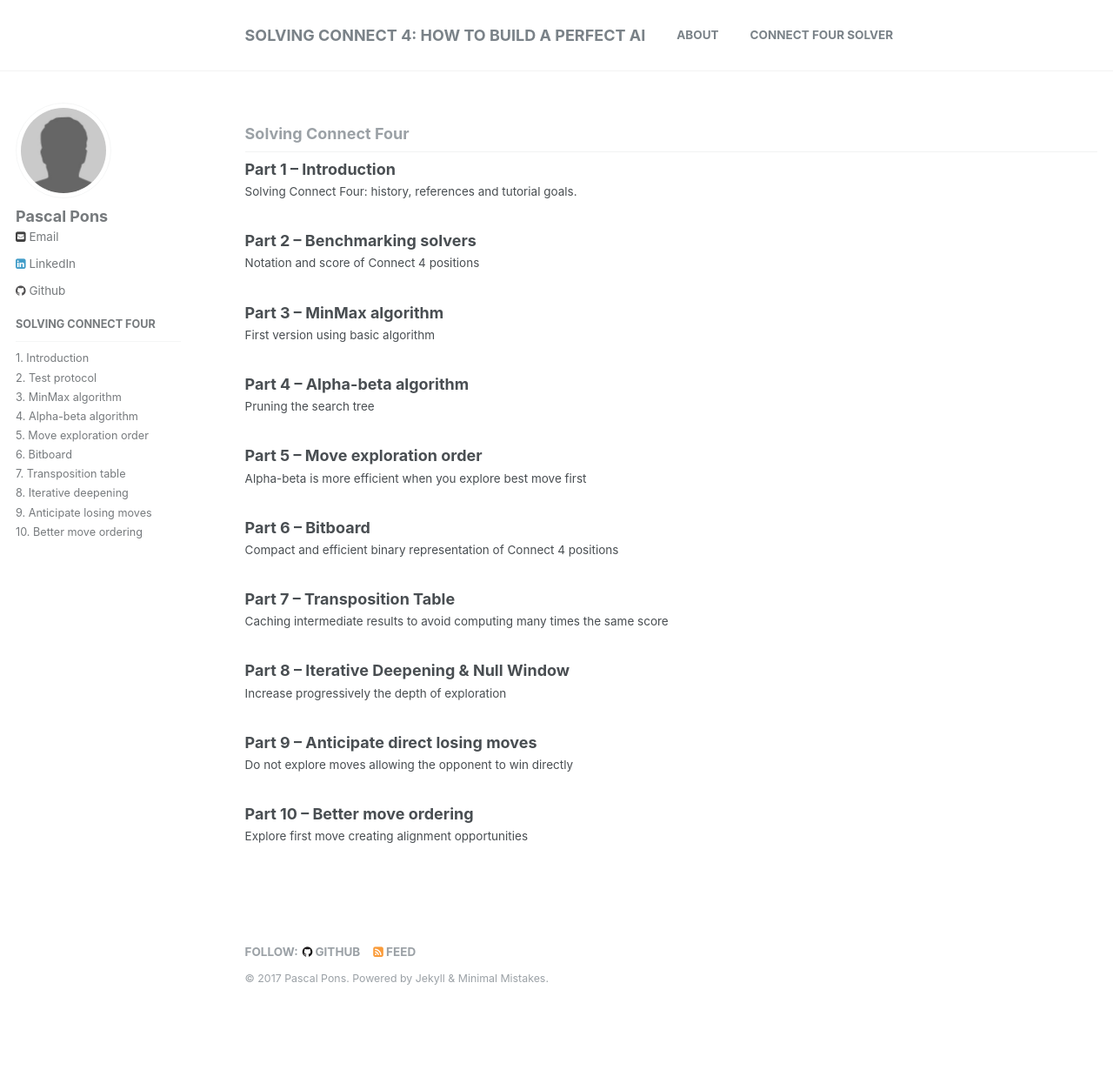
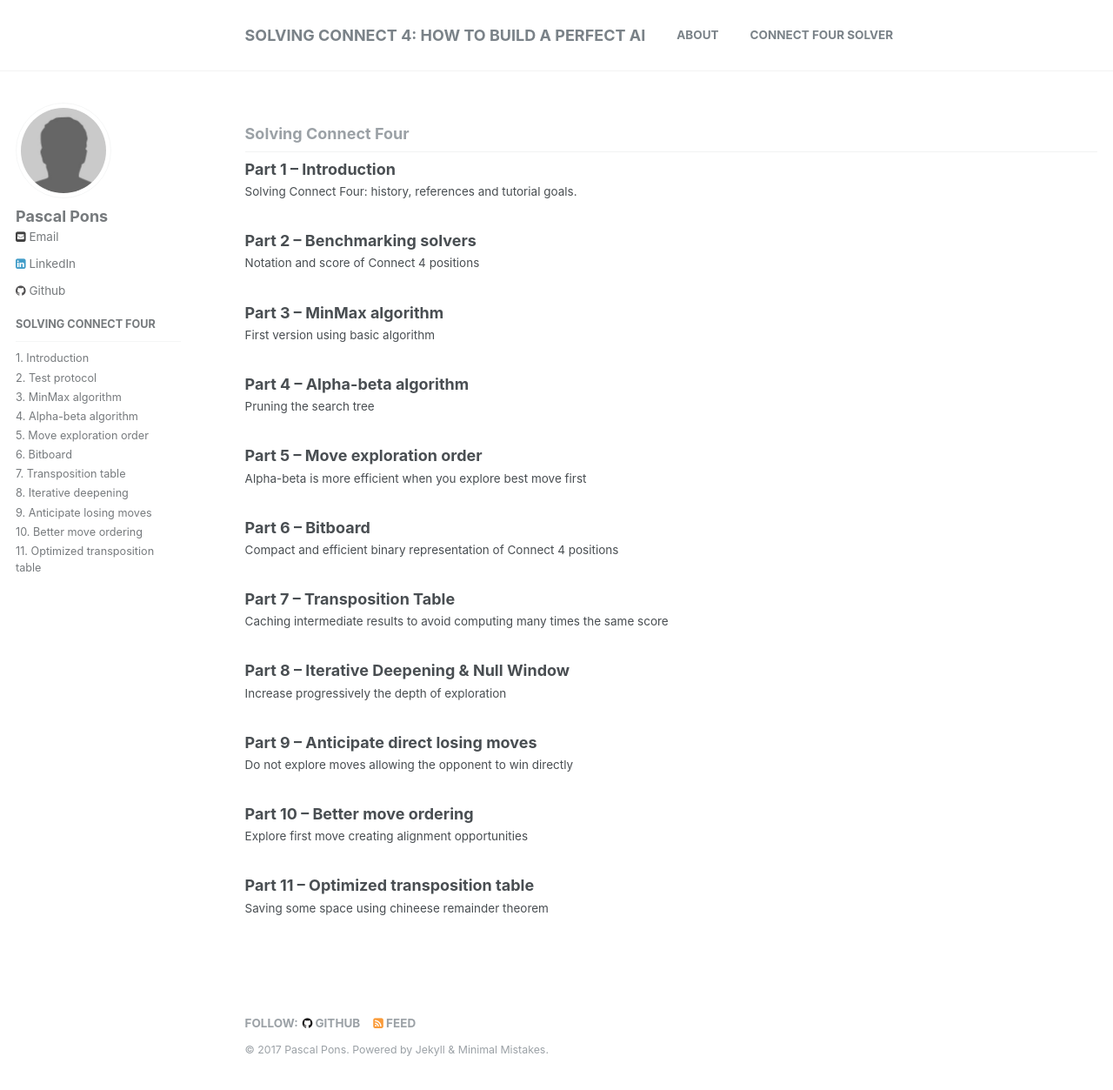
Before and after one commit to gamesolver/gamesolver.github.io, a Jekyll site: the page built from index.html, in a window 1280 px wide and 1271 px high. Shown: the top 1253 px of the window at 87% size. Built offline with Jekyll 4.4.1, drawn with Linux system fonts in a browser that asks for light colours; the list of posts is cut into pages by our own code; some of the changed lines change nothing that is shown.

Commit message:
Part11: Optimized transposition table

````diff
--- a/_data/navigation.yml
+++ b/_data/navigation.yml
@@ -29,3 +29,5 @@
         url: /solving-connect-four/09-anticipate-losing-moves/
       - title: "10. Better move ordering"
         url: /solving-connect-four/10-better-move-ordering/
+      - title: "11. Optimized transposition table"
+        url: /solving-connect-four/11-optimized-transposition-table/
--- /dev/null
+++ b/_solving-connect-four/11-optimized-transposition-table.md
@@ -0,0 +1,92 @@
+---
+title:  "Part 11 -- Optimized transposition table"
+date:   2017-10-22
+excerpt: "Saving some space using chineese remainder theorem"
+---
+
+Our [initial implementation in part 7](/solving-connect-four/07-transposition-table/) of transposition table is using 64bits entries to store 56bits keys and 8bits values. The code used in this tutorial was using a 64MB table of about 2^23 entries.
+
+We will implement in this section an optimized verion of it that is more memory effective with configurable key and value size.
+
+# Storing partial key and [Chineese remainer theorem](https://en.wikipedia.org/wiki/Chinese_remainder_theorem)
+
+Let's first look at the implementation:
+
+```c++
+class TranspositionTable {
+  private:
+
+  static const size_t size = 1 << 23 + 9; // size of the transpositin table must be odd, preferably prime number
+  typedef key_t uint32_t;
+  typedef value_t uint8_t;
+
+  key_t *K;     // Array to store trucated version of keys;
+  value_t *V;   // Array to store values;
+
+  size_t index(uint64_t key) const {
+    return key%size;
+  }
+
+  public:
+  // removed constructor, destructor for lisibility.
+
+  /**
+   * Store a value for a given key
+   * @param key: must be less than key_size bits.
+   * @param value: must be less than value_size bits. null (0) value is used to encode missing data
+   */
+  void put(uint64_t key, value_t value) {
+    size_t pos = index(key);
+    K[pos] = key; // key is possibly trucated as key_t is possibly less than key_size bits.
+    V[pos] = value;
+  }
+
+  /**
+   * Get the value of a key
+   * @param key: must be less than key_size bits.
+   * @return value_size bits value associated with the key if present, 0 otherwise.
+   */
+  value_t get(uint64_t key) const {
+    size_t pos = index(key);
+    if(K[pos] == (key_t)key) return V[pos]; // need to cast to key_t because key may be truncated due to size of key_t
+    else return 0;
+  }
+};
+```
+At a first glance we are almost doing the same as before, with the only exception that the type key_t is now 32 bits, smaller than the 49 bits needed to store a full position key.
+
+Indeed we use the same simple transition table with modular indexing, but we will only store the last k bits of the key, k being smaller than the key size  (k is 32 in the above code). The last k bits are in fact the key modulo 2^k. We store it in a table of S entries (S being odd) at position key modulo S. S and 2^k being prime each other, by the [Chineese remainer theorem](https://en.wikipedia.org/wiki/Chinese_remainder_theorem), the pair (key%S, key%2^k) can only map to a single integer "key" lower than S*2^k.
+
+So if we select carefully the number of bits k and the size of the table we can guarantee that there is no collision of two different keys ending up in the same slot of the table and having the same trucated value as long as S*2^k is larger than the maximal key. We can also express this constraint as the number of bits of the key need to be less or equal than the number of bit stored bits of the key plus log2(S).
+
+
+The [acual implementation](https://github.com/PascalPons/connect4/releases/tag/part11) is a little more complex as it also allows to have flexible configuration of the key, value and table size as class template.
+
+
+# Case of the 7x6 connect 4 board
+
+A 7x6 connect position key is 49 bits. We can use efficient 32bit storage of the key and 8bit storage of values as long as the transposition table size is an odd number greater than 2^17. In practice for this tutorial the size of the transposition table has been selected as the smallest prime number above 2^17, leading to a transposition table size of about (4+1)*2^23 bytes = 40MB.
+
+
+# Benchmark
+
+The new improved transposition table allowed to reduce the memory need from 64MB to 40MB, while keeping the same number of entries. The new implementation, leveraging only primitive integral types is a little faster than the previous one. The reduced memory footprint also speeds up marginally the processing time. Overall the solver is a little less than 10% faster on our tests:
+
+|Solver                                        |Test Set name   |mean time |mean nb pos |K pos/s |
+-----------------------------------------------|----------------|----------|------------|--------|
+|Optimized transposition table (strong solver) |End-Easy        |4.722 μs  |54.93       |11,630  |
+|Optimized transposition table (strong solver) |Middle-Easy     |39.90 μs  |517.4       |12,960  |
+|Optimized transposition table (strong solver) |Middle-Medium   |3.736 ms  |48,450      |12,970  |
+|Optimized transposition table (strong solver) |Begin-Easy      |275.5 μs  |3,693       |13,400  |
+|Optimized transposition table (strong solver) |Begin-Medium    |113.4 ms  |1,459,000   |12,870  |
+|Optimized transposition table (strong solver) |Begin-Hard      |5.667 s   |72,490,000  |12,790  |
+|----------------------------------------------|----------------|----------|------------|--------|
+|Optimized transposition table (weak solver)   |End-Easy        |3.407 μs  |31.46       |9,235   |
+|Optimized transposition table (weak solver)   |Middle-Easy     |52.21 μs  |618.8       |11,850  |
+|Optimized transposition table (weak solver)   |Middle-Medium   |1.926 ms  |23,840      |12,380  |
+|Optimized transposition table (weak solver)   |Begin-Easy      |2.013 ms  |25,530      |12,680  |
+|Optimized transposition table (weak solver)   |Begin-Medium    |51.71 ms  |671,200     |12,980  |
+|Optimized transposition table (weak solver)   |Begin-Hard      |3.380 s   |42,090,000  |1,2450  |
+
+# Tutorial plan
+{% include nav_list nav="side" %}
````
